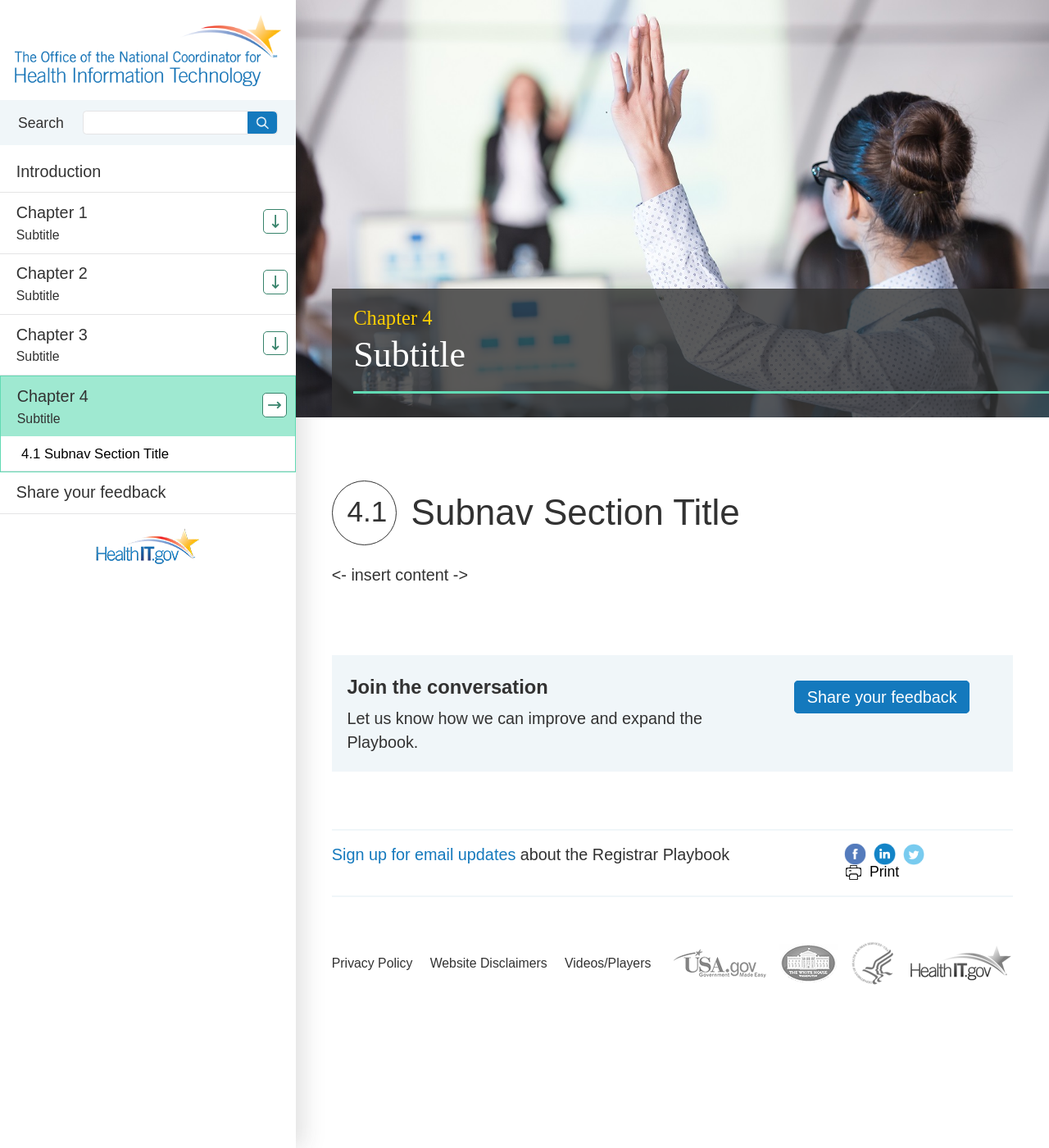
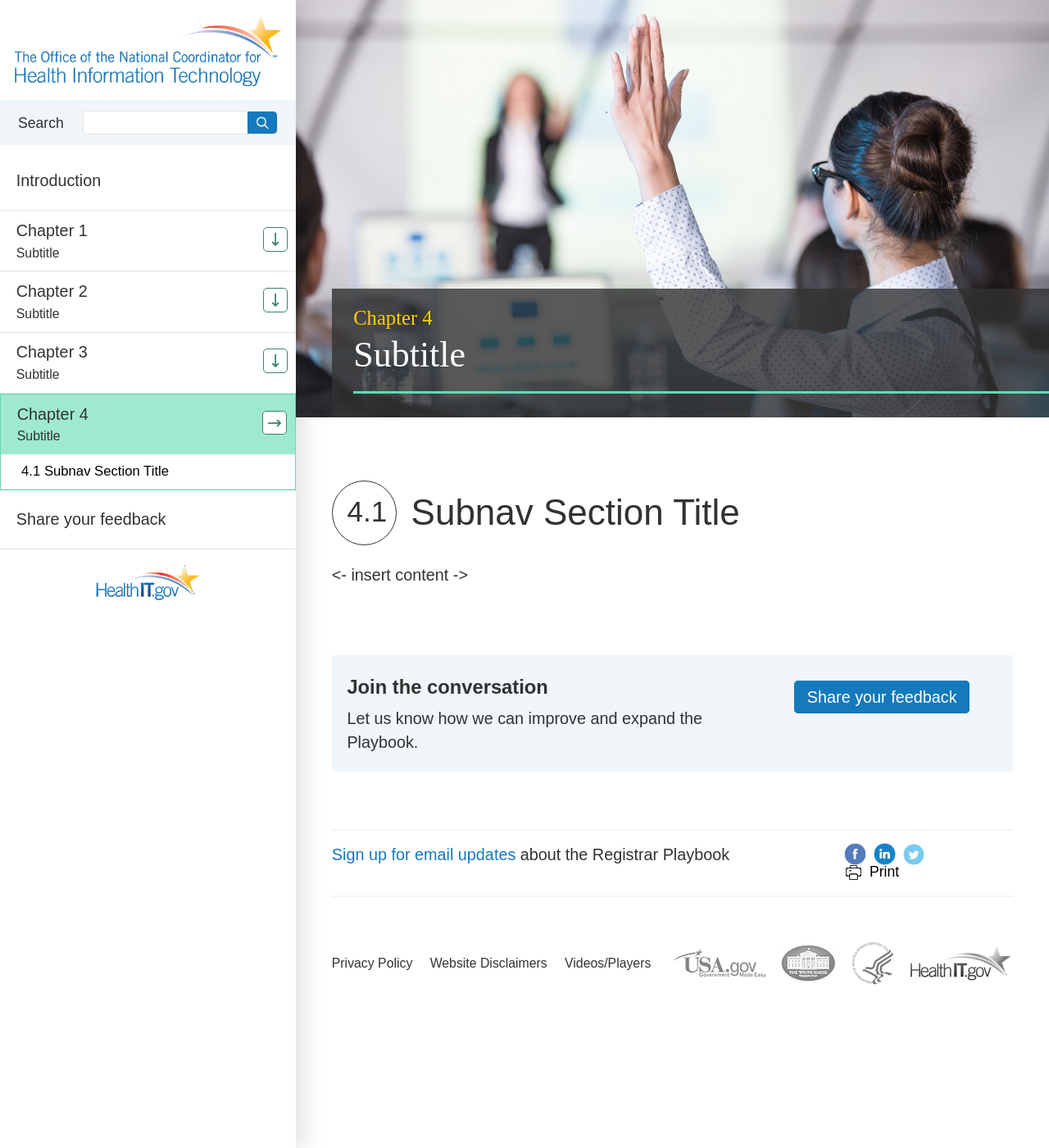
Before and after one commit to ai-stark/jekyll-template, a Jekyll site: the page built from chapter-4.html, in a window 1280 px wide and 1400 px high. Shown: the whole window at 82% size. Built offline with Jekyll 4.4.1, drawn with Linux system fonts in a browser that asks for light colours.

Commit message:
make nav title taller when no subtitle but there is a subnav

```diff
--- a/_includes/nav.html
+++ b/_includes/nav.html
@@ -7,8 +7,13 @@
 
 			<li class="nav-group {% if p.subnav %}has-sub-nav{% endif %} {% if p.url == page.url %}current{% endif %}">
 				<a href="{{site.baseurl}}{{p.url}}">
-					<span class="section-title">{{p.title}}</span>
-					<span class="section-subtitle">{{p.subtitle}}</span>
+					{% if p.subtitle %}
+						<span class="section-title">{{p.title}}</span>
+						<span class="section-subtitle">{{p.subtitle}}</span>
+					{% else %}
+					<!-- Makes title taller if there is no subtitle but there are subnav items-->
+						<span class="section-title-tall">{{p.title}}</span>
+					{% endif %}
 				</a>
 
 				{% if p.subnav %}
--- a/assets/css/parts/_sidebar.scss
+++ b/assets/css/parts/_sidebar.scss
@@ -137,6 +137,11 @@
 		color: $black;
 		display: block;
 	}
+	.section-title-tall{
+		color: $black;
+		display: block;
+		line-height: 2.6;
+	}
 	.section-subtitle{
 		color: $black;
 		display: block;
```
